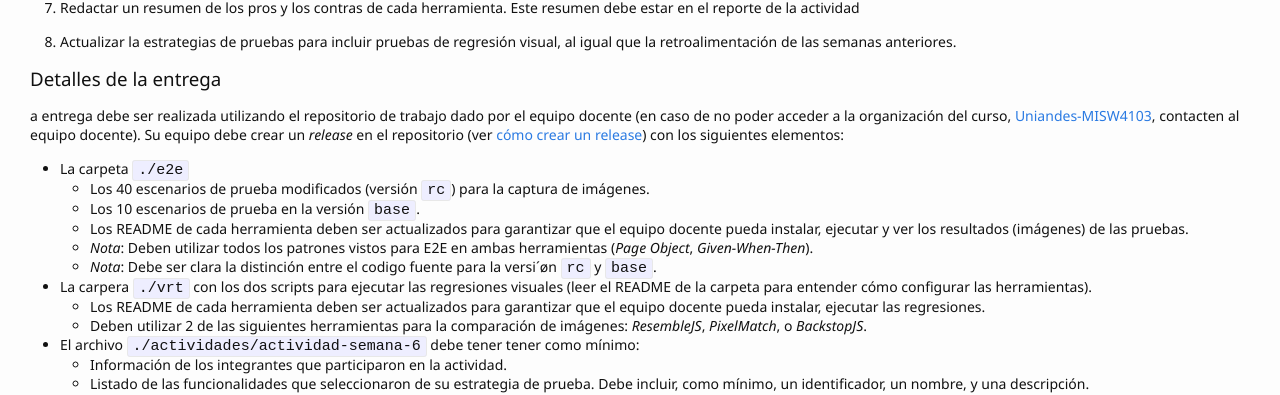
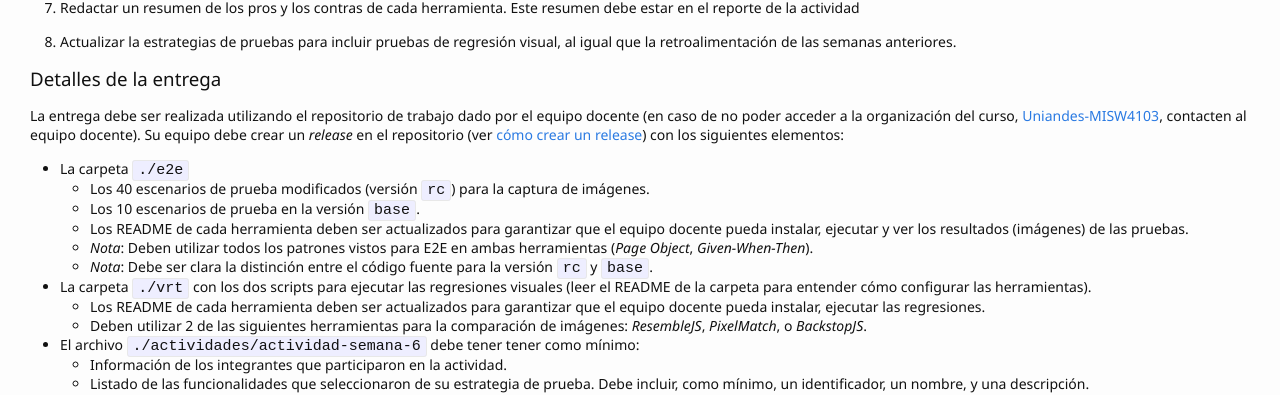
Before and after one commit to TiCSw/mt1_guias_pruebas, a Jekyll site: the page built from docs/semanas/semana6.md, in a window 1280 px wide and 900 px high, scrolled down 853 px. Shown: the part 154-549 px from the top of the window. Built offline with Jekyll 4.4.1, drawn with Linux system fonts in a browser that asks for light colours; some web fonts are replaced; our own code applies the rules of GitHub Pages for plain Markdown files; comment, search, counter and statistics services are not loaded.

Commit message:
Update semana6.md

```diff
--- a/docs/semanas/semana6.md
+++ b/docs/semanas/semana6.md
@@ -34,16 +34,16 @@ Debido a las preocupaciones sobre los cambios de la _versión **rc**_, usted jun
 
 ### Detalles de la entrega
 
-a entrega debe ser realizada utilizando el repositorio de trabajo dado por el equipo docente (en caso de no poder acceder a la organización del curso, [Uniandes-MISW4103](https://github.com/orgs/Uniandes-MISW4103/), contacten al equipo docente). Su equipo debe crear un _release_ en el repositorio (ver [cómo crear un release](https://docs.github.com/en/repositories/releasing-projects-on-github/managing-releases-in-a-repository#creating-a-release)) con los siguientes elementos:
+La entrega debe ser realizada utilizando el repositorio de trabajo dado por el equipo docente (en caso de no poder acceder a la organización del curso, [Uniandes-MISW4103](https://github.com/orgs/Uniandes-MISW4103/), contacten al equipo docente). Su equipo debe crear un _release_ en el repositorio (ver [cómo crear un release](https://docs.github.com/en/repositories/releasing-projects-on-github/managing-releases-in-a-repository#creating-a-release)) con los siguientes elementos:
 
 - La carpeta `./e2e`
     - Los 40 escenarios de prueba modificados (versión `rc`) para la captura de imágenes.
     - Los 10 escenarios de prueba en la versión `base`.
     - Los README de cada herramienta deben ser actualizados para garantizar que el equipo docente pueda instalar, ejecutar y ver los resultados (imágenes) de las pruebas.
     - _Nota_: Deben utilizar todos los patrones vistos para E2E en ambas herramientas (_Page Object_, _Given-When-Then_).
-    - _Nota_: Debe ser clara la distinción entre el codigo fuente para la versi´øn `rc` y `base`.
+    - _Nota_: Debe ser clara la distinción entre el código fuente para la versión `rc` y `base`.
 
-- La carpera `./vrt` con los dos scripts para ejecutar las regresiones visuales (leer el README de la carpeta para entender cómo configurar las herramientas).
+- La carpeta `./vrt` con los dos scripts para ejecutar las regresiones visuales (leer el README de la carpeta para entender cómo configurar las herramientas).
     - Los README de cada herramienta deben ser actualizados para garantizar que el equipo docente pueda instalar, ejecutar las regresiones.
     - Deben utilizar 2 de las siguientes herramientas para la comparación de imágenes: _ResembleJS_, _PixelMatch_, o _BackstopJS_.
 
```
